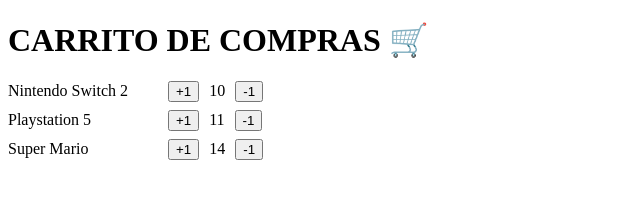
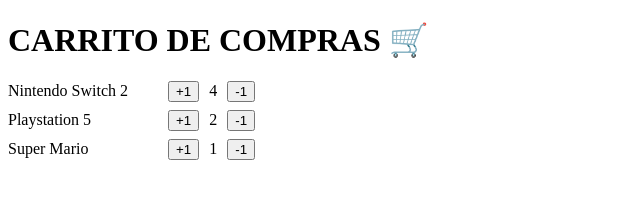
Before and after one commit to alvinoDev/react, a React (Vite) app in the folder 02-first-steps/: page / in a window 1280 px wide. Shown: the top 208 px of the page, without its empty margins (0-640 px from the left). Built offline with nearby package versions, Linux system fonts and the light colour scheme.

Commit message:
feat: Mostrar listados de elementos

```diff
--- a/02-first-steps/src/FirstStepsApp.tsx
+++ b/02-first-steps/src/FirstStepsApp.tsx
@@ -1,13 +1,28 @@
 import { ItemCounter } from "./shopping-cart/ItemCounter";
+
+interface ItemInCart {
+  productName: string;
+  quantity: number;
+}
+
+const itemsInCart: ItemInCart[] = [
+  { productName: "Nintendo Switch 2", quantity: 4 },
+  { productName: "Playstation 5", quantity: 2 },
+  { productName: "Super Mario", quantity: 1 },
+];
 
 export function FirstStepsApp() {
   return (
     <>
       <h1>CARRITO DE COMPRAS 🛒</h1>
 
-      <ItemCounter name="Nintendo Switch 2" quantity={10}/>
-      <ItemCounter name="Playstation 5" quantity={11}/>
-      <ItemCounter name="Super Mario" quantity={14} />
+      {itemsInCart.map(({productName, quantity}) => (
+        <ItemCounter key={productName} name={productName} quantity={quantity} />
+      ))}
+
+      {/*<ItemCounter name="Nintendo Switch 2" quantity={10} />
+      <ItemCounter name="Playstation 5" quantity={11} />
+      <ItemCounter name="Super Mario" quantity={14} />*/}
     </>
   );
 }
```
